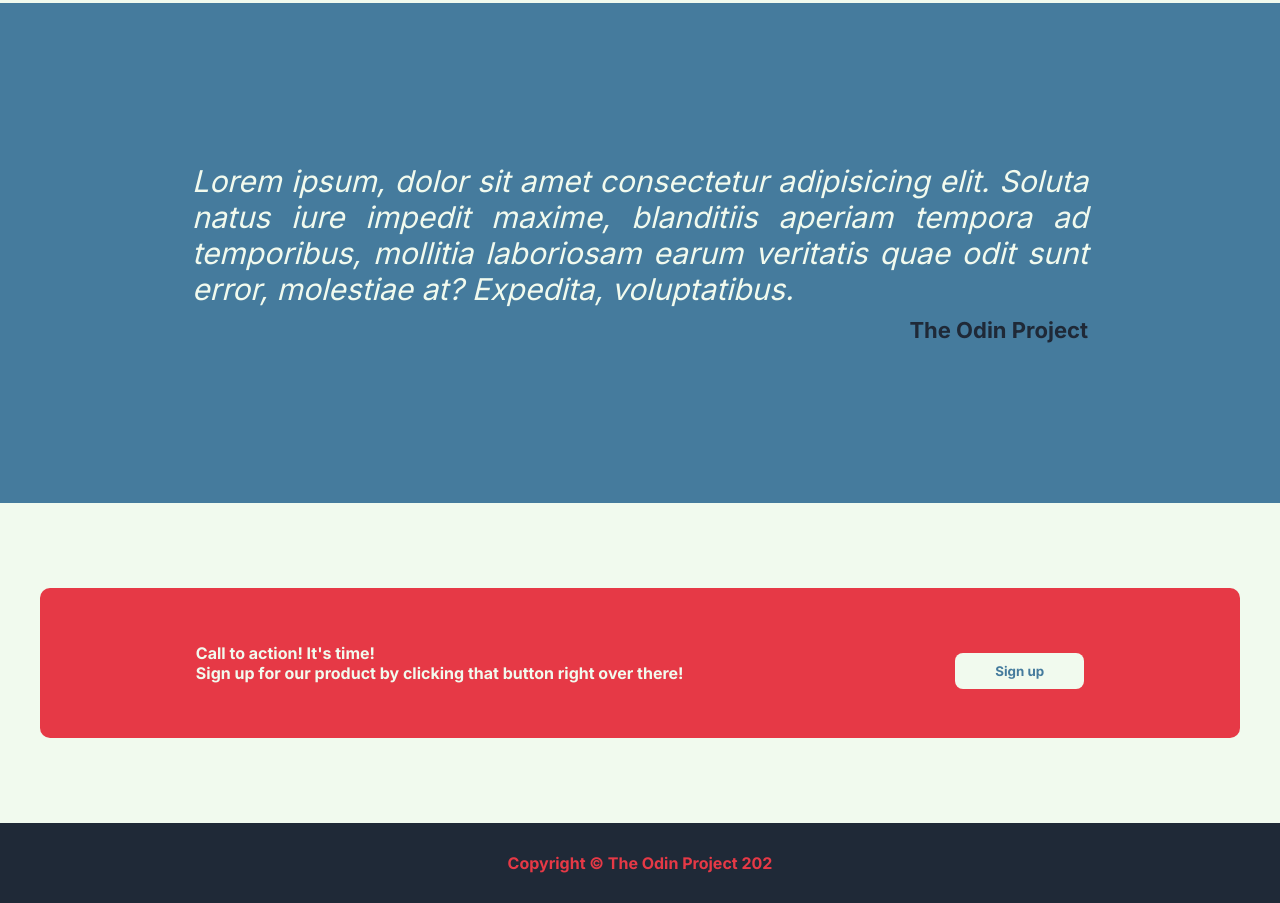
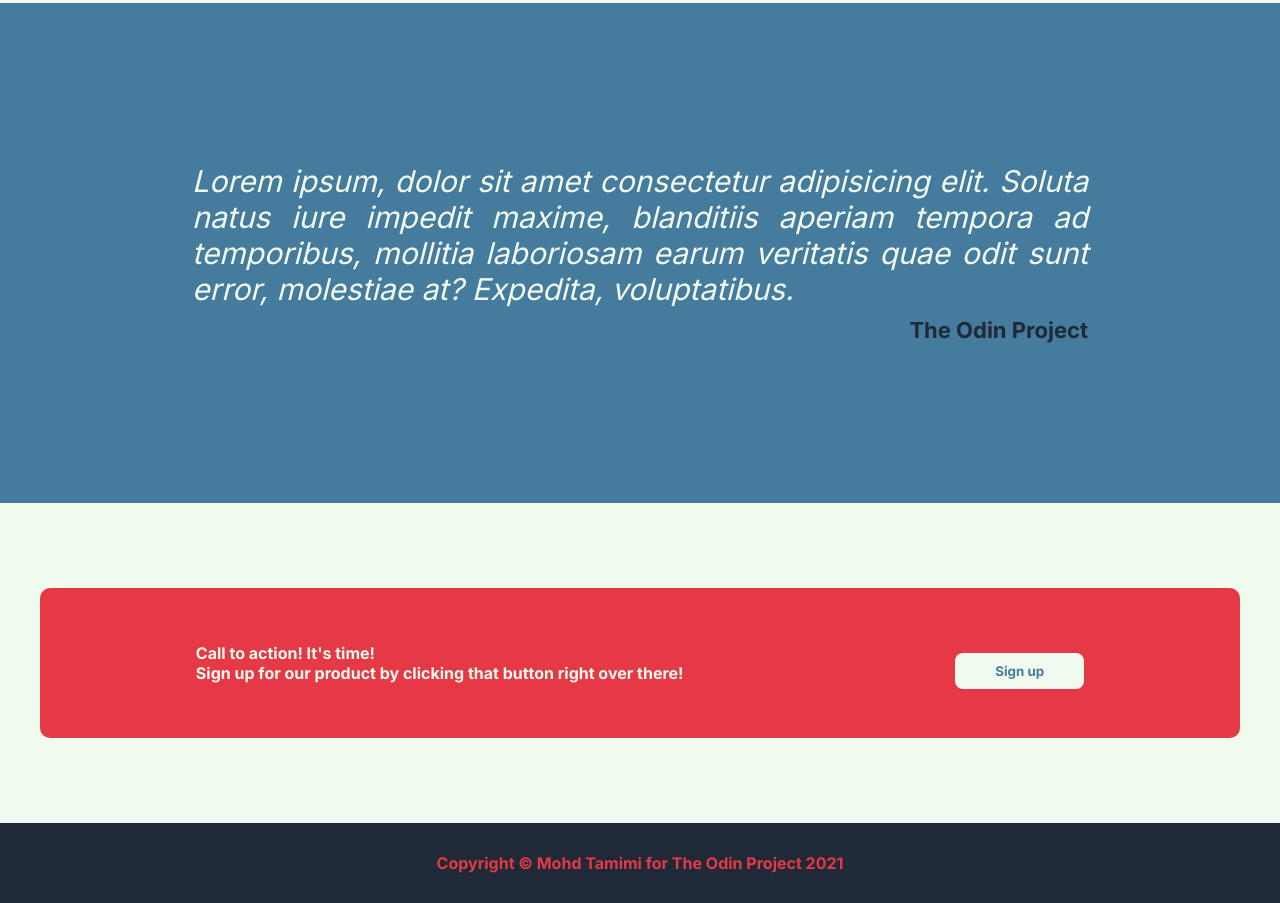
Before and after one commit to MohdTamimi1/Landing-Page, a plain HTML site: page index.html in a window 1280 px wide. Shown: the part 832-1735 px from the top of the page. Drawn offline with Linux system fonts and the light colour scheme.

Commit message:
Edit Footer

```diff
--- a/index.html
+++ b/index.html
@@ -91,7 +91,7 @@
         </div>
     </section>
     <footer>
-        <p>Copyright &copy; The Odin Project 202</p>
+        <p>Copyright &copy; Mohd Tamimi for The Odin Project 2021</p>
     </footer>
 </body>
 </html>
```
